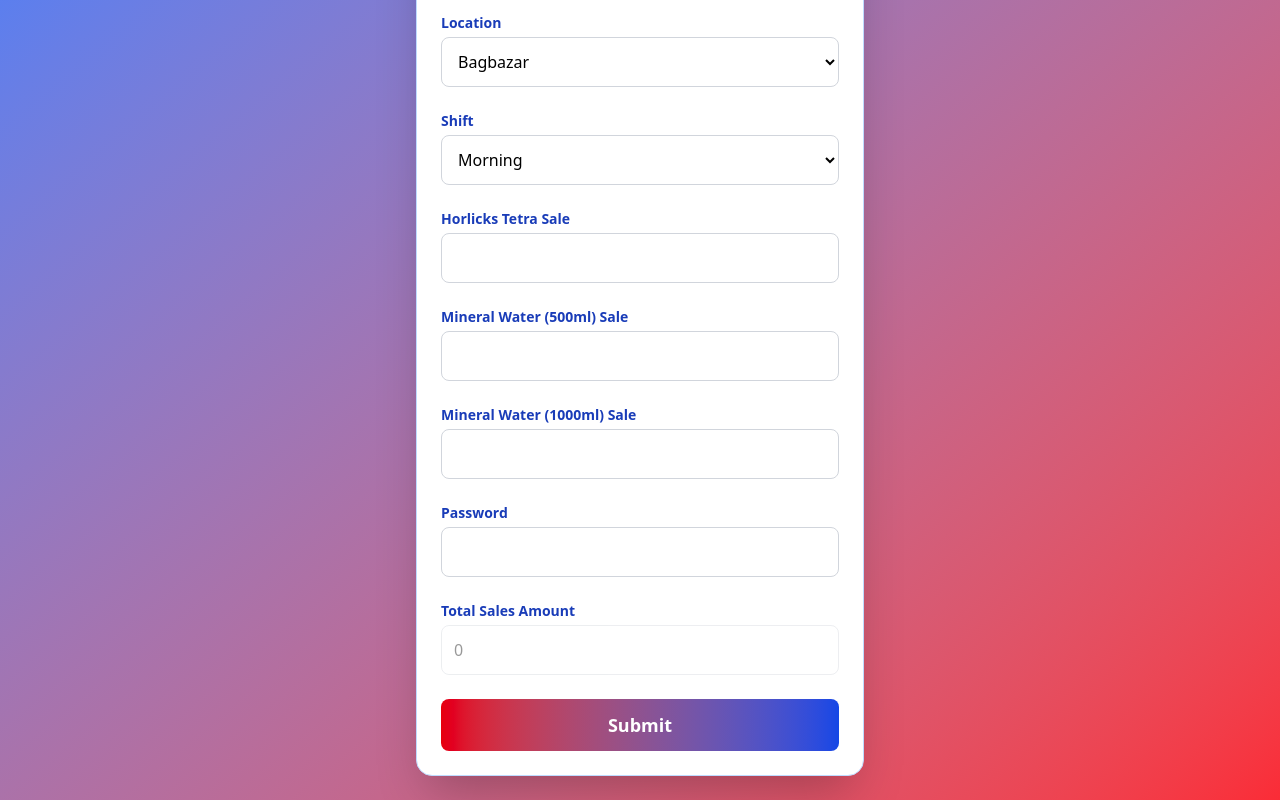
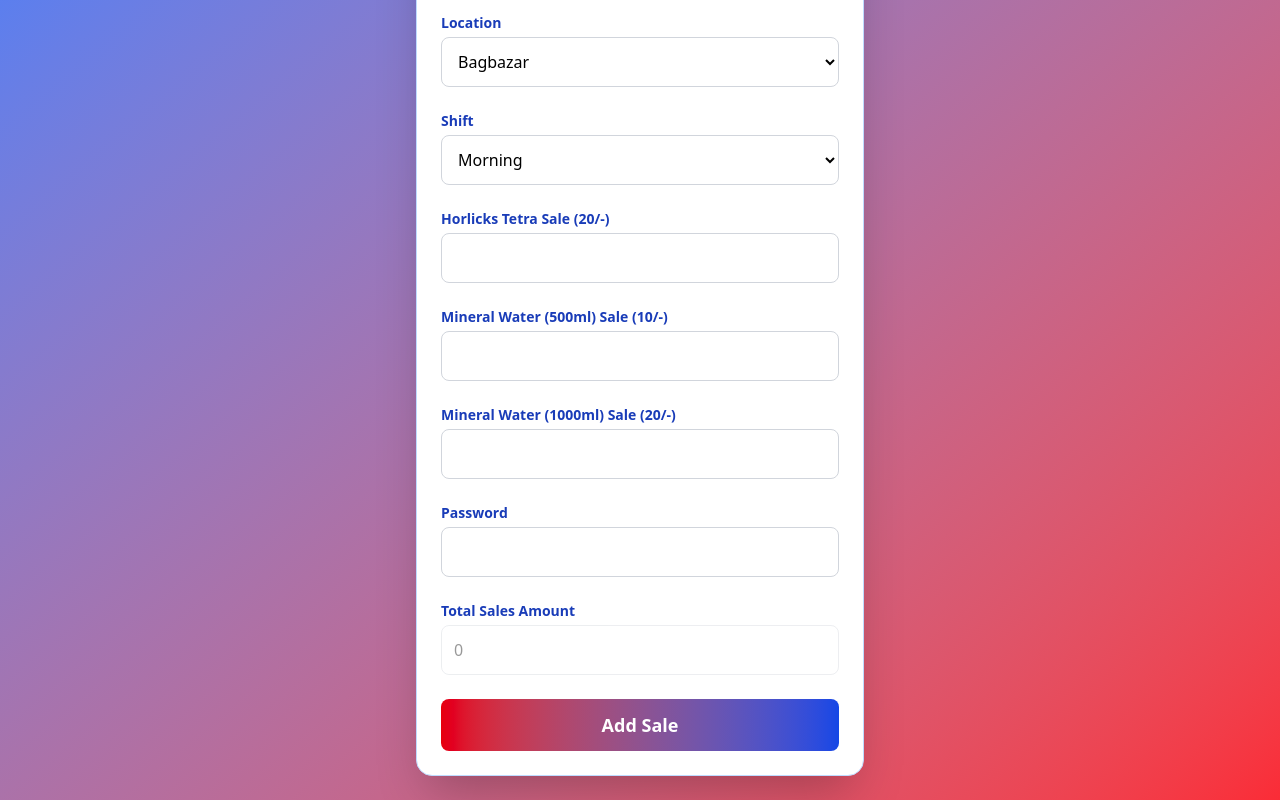
Before and after one commit to sanju1234abcd/kem_horlicks_client, a React (Vite) app: page / in a window 1280 px wide. Shown: the part 268-1068 px from the top of the page. Built offline with nearby package versions, Linux system fonts and the light colour scheme.

Commit message:
horlicks price change

```diff
--- a/src/Admin.tsx
+++ b/src/Admin.tsx
@@ -31,6 +31,7 @@ const ExportHorlicksExcel: React.FC = () => {
     setLoading(true);
     if(password !== "G7p!xQ2r") {
       toast.error("Incorrect password!");
+      setLoading(false);
       return;
     }
     else{
@@ -70,7 +71,7 @@ const ExportHorlicksExcel: React.FC = () => {
       // Add rows
       salesData.forEach((sale) => {
         const total =
-          Number(sale.horlicksSale) * 15 +
+          Number(sale.horlicksSale) * 20 +
           Number(sale.water500mlSale) * 10 +
           Number(sale.water1000mlSale) * 20;
 
--- a/src/SalesSubmit.tsx
+++ b/src/SalesSubmit.tsx
@@ -171,7 +171,7 @@ const SalesSubmit: React.FC = () => {
         {/* Horlicks Sale */}
         <div>
           <label className="block text-sm font-semibold text-blue-800 mb-1">
-            Horlicks Tetra Sale
+            Horlicks Tetra Sale (20/-)
           </label>
           <input
             type="number"
@@ -186,7 +186,7 @@ const SalesSubmit: React.FC = () => {
         {/* Water 500ml Sale */}
         <div>
           <label className="block text-sm font-semibold text-blue-800 mb-1">
-            Mineral Water (500ml) Sale
+            Mineral Water (500ml) Sale (10/-)
           </label>
           <input
             type="number"
@@ -201,7 +201,7 @@ const SalesSubmit: React.FC = () => {
         {/* Water 1000ml Sale */}
         <div>
           <label className="block text-sm font-semibold text-blue-800 mb-1">
-            Mineral Water (1000ml) Sale
+            Mineral Water (1000ml) Sale (20/-)
           </label>
           <input
             type="number"
@@ -236,7 +236,7 @@ const SalesSubmit: React.FC = () => {
           <input
             type="Number"
             disabled = {true}
-            value={(Number(formData.horlicksSale) * 15 + Number(formData.water500mlSale) *10 + Number(formData.water1000mlSale) * 20)}
+            value={(Number(formData.horlicksSale) * 20 + Number(formData.water500mlSale) * 10 + Number(formData.water1000mlSale) * 20)}
             className="w-full opacity-40 border border-gray-300 rounded-lg p-3 text-base focus:ring-2 focus:ring-red-500 focus:border-red-500"
             required
           />
@@ -254,7 +254,7 @@ const SalesSubmit: React.FC = () => {
           {loading && (
             <span className="w-5 h-5 border-2 border-white border-t-transparent rounded-full animate-spin"></span>
           )}
-          {loading ? "Submitting..." : "Submit"}
+          {loading ? "Adding..." : "Add Sale"}
         </button>
       </form>
     </div>
```
Also changed, not shown: 1 other file (tests, documents, lock files or other folders).
